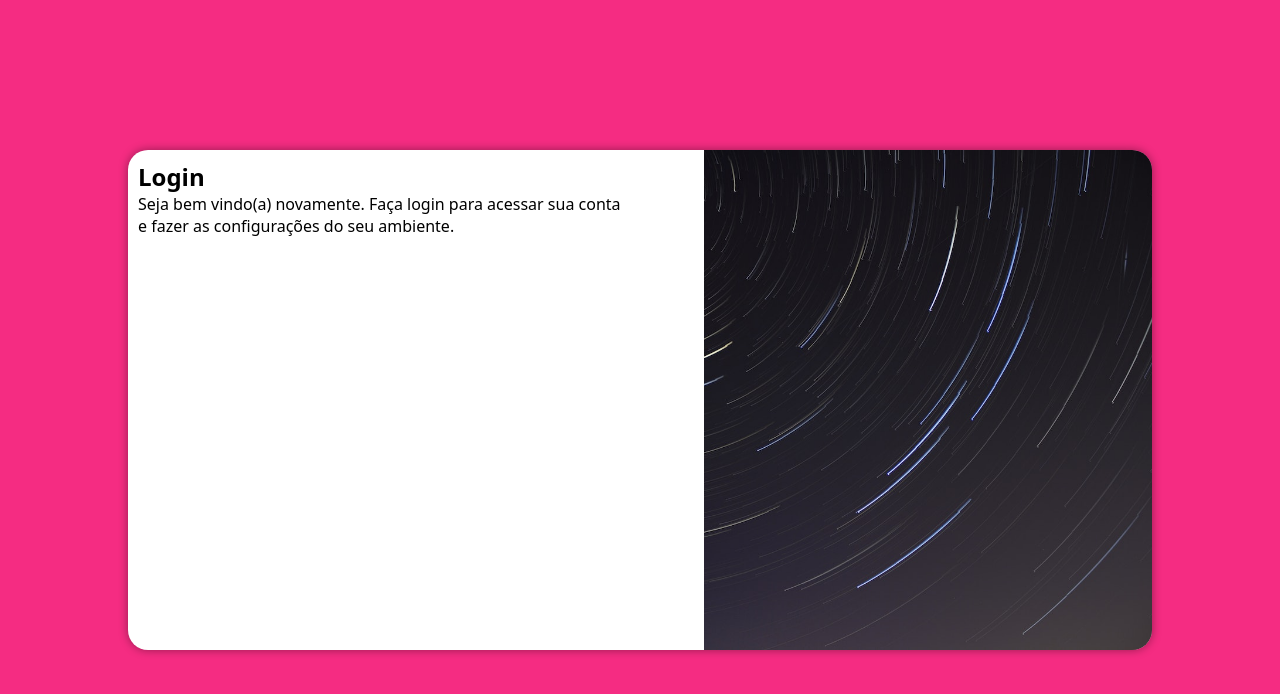
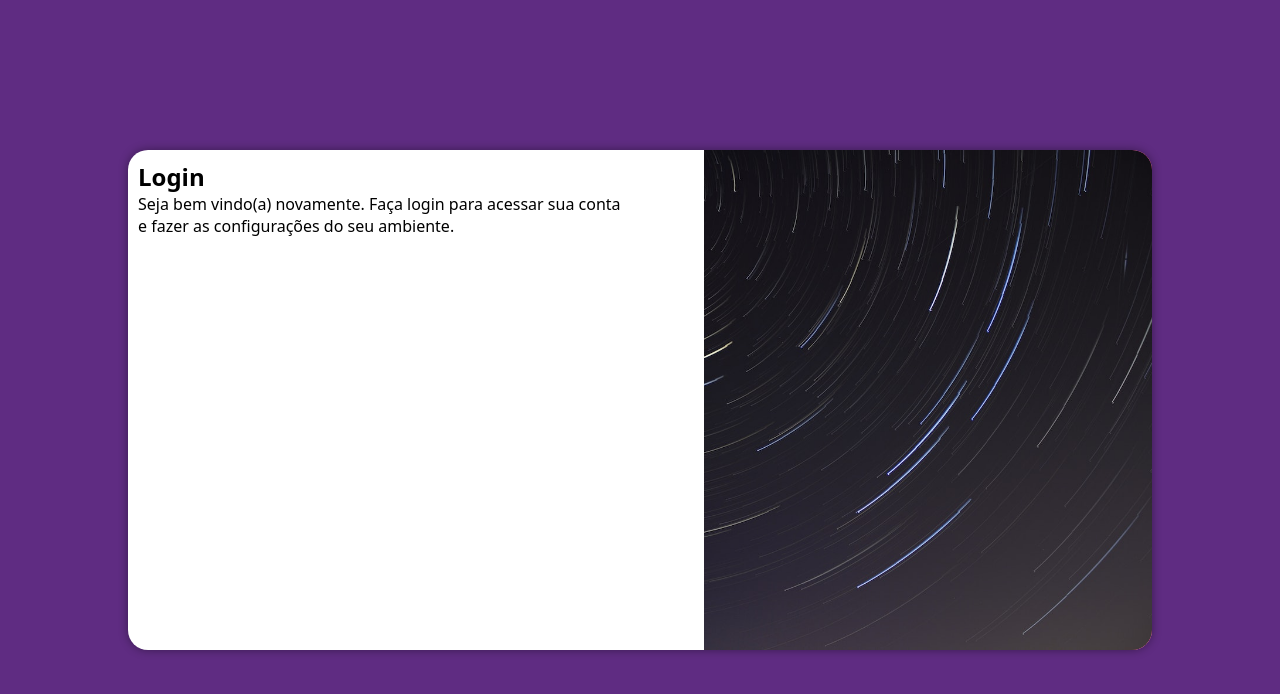
Before and after one commit to DenilsonApMorais/Projeto-Login-Responsivo, a plain HTML site: page index.html in a window 1280 px wide. Drawn offline with Linux system fonts and the light colour scheme.

Commit message:
Update style.css

```diff
--- a/estilos/style.css
+++ b/estilos/style.css
@@ -13,7 +13,7 @@ lilas #f52c82
 }
 
 html,body{
-    background-color:#f52c82 ;
+    background-color:#5f2c82 ;
     width: 100vw;
     height: 100vh;
 
```
